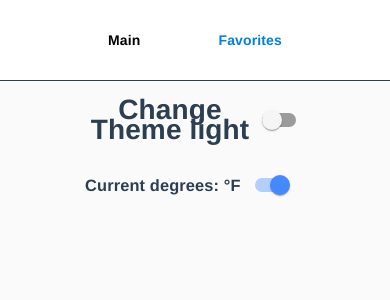
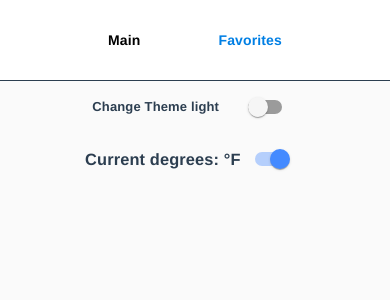
Before and after one commit to matan335/weather-app, a Vue app: page /favorites in a window 390 px wide. Shown: the top 300 px of the page. Built offline with nearby package versions, Linux system fonts and the light colour scheme.

Commit message:
fix bug displaying tel aviv every time

```diff
--- a/src/App.vue
+++ b/src/App.vue
@@ -6,7 +6,9 @@
     </div>
     <div class="app-content" :class="!theme && 'dark'">
       <switch-theme ></switch-theme>
-      <router-view/>
+      <keep-alive>
+        <router-view/>
+      </keep-alive>
     </div>
   </div>
 </template>
--- a/src/components/SwitchTheme.vue
+++ b/src/components/SwitchTheme.vue
@@ -52,4 +52,11 @@ table {
     text-align: left;
   }
 }
+
+@media(max-width: 764px) {
+  .app-content .theme-container h1{
+    font-size: 13px !important;
+  }
+
+}
 </style>
--- a/src/components/WeatherPreview.vue
+++ b/src/components/WeatherPreview.vue
@@ -77,5 +77,10 @@ export default {
     display: flex;
     justify-content: space-evenly;
   }
+  @media(max-width: 764px){
+    .forcast-list {
+      flex-direction: column;
+    }
+}
 }
 </style>
--- a/src/utiles/APIS.json
+++ b/src/utiles/APIS.json
@@ -1,5 +1,5 @@
 {
-    "WEATHER_KEY":"FW4m0v5cAzLwo151JBAcsWAtT2DG3Arg",
+    "WEATHER_KEY":"Kopo7janupkE7ShX6uEnMJp8JaN0mkGA",
     "AUTO_COMPLETE_API": "https://dataservice.accuweather.com/locations/v1/cities/autocomplete",
     "WEATHER_API":"https://dataservice.accuweather.com/currentconditions/v1",
     "FORECASTS_API":"https://dataservice.accuweather.com/forecasts/v1/daily/5day"
```
